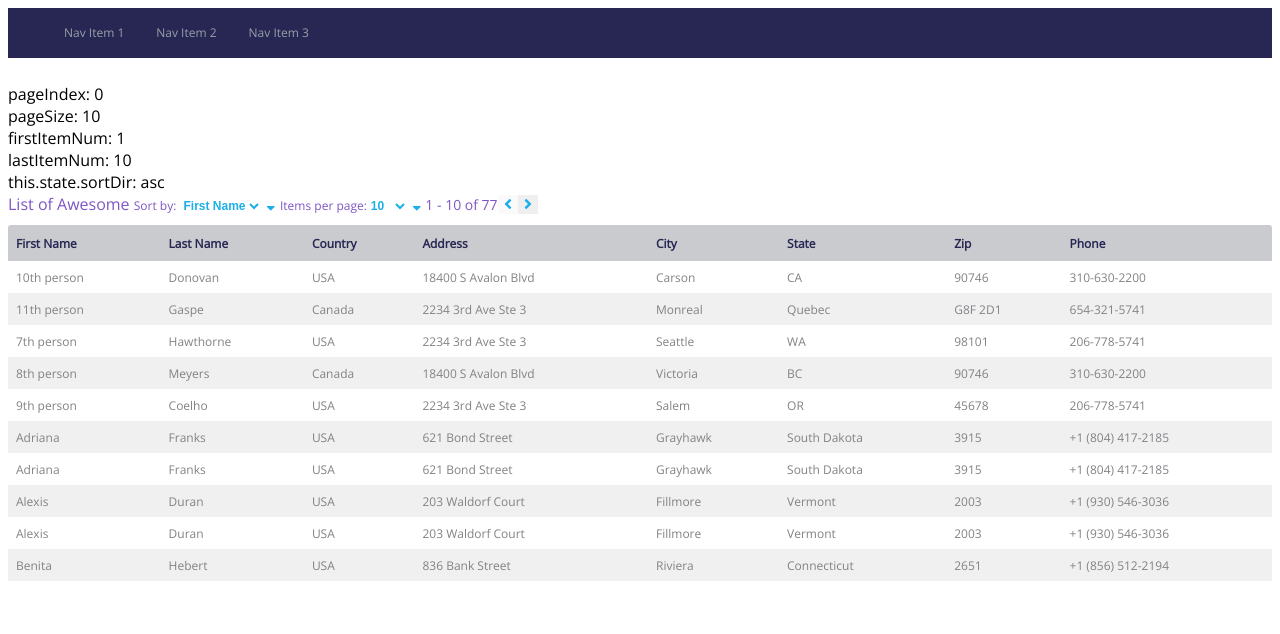
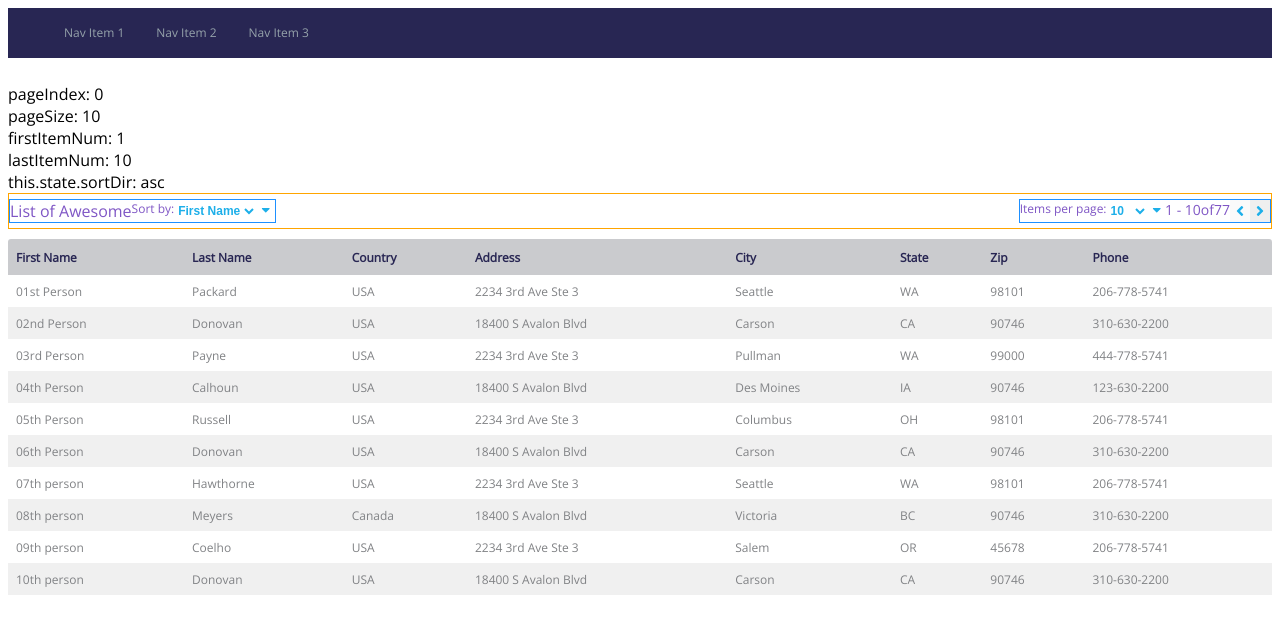
Before and after one commit to rickets100/react-pagination, a React app: page / in a window 1280 px wide. Built offline with nearby package versions, Linux system fonts and the light colour scheme.

Commit message:
changed data slightly to verify sorting works; beginning styling of pagination controls

```diff
--- a/bin/sample-data.js
+++ b/bin/sample-data.js
@@ -1,34 +1,5 @@
 /*
-let userData = [{
-  firstName: 'First Person',
-  lastName: 'Borgetti',
-  country: 'USA',
-  address: '2234 3rd Ave Ste 3',
-  city: 'Seattle',
-  state: 'WA',
-  zip: '98101',
-  phone: '206-778-5741'
-},
-{
-  firstName: 'Second Person',
-  lastName: 'Donovan',
-  country: 'USA',
-  address: '18400 S Avalon Blvd',
-  city: 'Carson',
-  state: 'CA',
-  zip: '90746',
-  phone: '310-630-2200'
-},
-{
-  firstName: 'Third Person',
-  lastName: 'Payne',
-  country: 'USA',
-  address: '2234 3rd Ave Ste 3',
-  city: 'Pullman',
-  state: 'WA',
-  zip: '99000',
-  phone: '444-778-5741'
-},
+let userData = [
 {
   firstName: 'Fourth Person',
   lastName: 'Calhoun',
@@ -39,97 +10,96 @@ let userData = [{
   zip: '90746',
   phone: '123-630-2200'
 }]
-
 */
 
 let userData = [
   {
-    firstName: 'First Person',
+    firstName: '01st Person',
     lastName: 'Packard',
     country: 'USA',
     address: '2234 3rd Ave Ste 3',
     city: 'Seattle',
     state: 'WA',
-    zip: '98101',
+    zip: 98101,
     phone: '206-778-5741'
   },
   {
-    firstName: 'Second Person',
+    firstName: '02nd Person',
     lastName: 'Donovan',
     country: 'USA',
     address: '18400 S Avalon Blvd',
     city: 'Carson',
     state: 'CA',
-    zip: '90746',
+    zip: 90746,
     phone: '310-630-2200'
   },
   {
-    firstName: 'Third Person',
+    firstName: '03rd Person',
     lastName: 'Payne',
     country: 'USA',
     address: '2234 3rd Ave Ste 3',
     city: 'Pullman',
     state: 'WA',
-    zip: '99000',
+    zip: 99000,
     phone: '444-778-5741'
   },
   {
-    firstName: 'Fourth Person',
+    firstName: '04th Person',
     lastName: 'Calhoun',
     country: 'USA',
     address: '18400 S Avalon Blvd',
     city: 'Des Moines',
     state: 'IA',
-    zip: '90746',
+    zip: 90746,
     phone: '123-630-2200'
   },
   {
-    firstName: 'Fifth Person',
+    firstName: '05th Person',
     lastName: 'Russell',
     country: 'USA',
     address: '2234 3rd Ave Ste 3',
     city: 'Columbus',
     state: 'OH',
-    zip: '98101',
+    zip: 98101,
     phone: '206-778-5741'
   },
   {
-    firstName: 'Sixth Person',
+    firstName: '06th Person',
     lastName: 'Donovan',
     country: 'USA',
     address: '18400 S Avalon Blvd',
     city: 'Carson',
     state: 'CA',
-    zip: '90746',
+    zip: 90746,
     phone: '310-630-2200'
   },
-    {firstName: '7th person',
+    {firstName: '07th person',
     lastName: 'Hawthorne',
     country: 'USA',
     address: '2234 3rd Ave Ste 3',
     city: 'Seattle',
     state: 'WA',
-    zip: '98101',
+    zip: 98101,
     phone: '206-778-5741'
   },
   {
-    firstName: '8th person',
+    firstName: '08th person',
     lastName: 'Meyers',
     country: 'Canada',
     address: '18400 S Avalon Blvd',
     city: 'Victoria',
     state: 'BC',
-    zip: '90746',
+    zip: 90746,
     phone: '310-630-2200'
   },
   {
-    firstName: '9th person',
+    firstName: '09th person',
     lastName: 'Coelho',
     country: 'USA',
     address: '2234 3rd Ave Ste 3',
     city: 'Salem',
     state: 'OR',
-    zip: '45678',
+    zip: 45678,
     phone: '206-778-5741'
   },
   {
@@ -139,7 +109,7 @@ let userData = [
     address: '18400 S Avalon Blvd',
     city: 'Carson',
     state: 'CA',
-    zip: '90746',
+    zip: 90746,
     phone: '310-630-2200'
   },
   {
@@ -149,7 +119,7 @@ let userData = [
     address: '2234 3rd Ave Ste 3',
     city: 'Monreal',
     state: 'Quebec',
-    zip: 'G8F 2D1',
+    zip: 45678,
     phone: '654-321-5741'
   },
   {
@@ -793,23 +763,23 @@ let userData = [
     phone: "+1 (843) 542-2343"
   },
   {
-    firstName: 'Next-to-Last Person',
+    firstName: 'ZZ Next-to-Last Person',
     lastName: 'Price',
     country: 'USA',
     address: '2234 3rd Ave Ste 3',
     city: 'Seattle',
     state: 'WA',
-    zip: '98101',
+    zip: 98101,
     phone: '206-778-5741'
   },
   {
-    firstName: 'Last Person',
+    firstName: 'ZZZ Last Person',
     lastName: 'Donovan',
     country: 'USA',
     address: '18400 S Avalon Blvd',
     city: 'Carson',
     state: 'CA',
-    zip: '90746',
+    zip: 90746,
     phone: '310-630-2200'
   }
 ];
--- a/src/components/table.js
+++ b/src/components/table.js
@@ -12,8 +12,8 @@ class Table extends Component {
 
     this.onChangeItemsPerPage = this.onChangeItemsPerPage.bind(this)
     this.onChangeSort = this.onChangeSort.bind(this)
-    this.pageBack = this.pageBack.bind(this)
-    this.pageForward = this.pageForward.bind(this)
+    this.onPageBack = this.onPageBack.bind(this)
+    this.onPageForward = this.onPageForward.bind(this)
 
     let {data, fields, headers, increments, pageIndex, pageSize, sortOn, sortDir} = this.props
     let firstItemNum, lastItemNum
@@ -124,10 +124,11 @@ class Table extends Component {
 
 
   /**
-   * boundPageIndex - this limits the page index to no more than the total number of pages, and no less than the first page
+   * boundPageIndex - this limits the page index to no more than the total number of
+   * pages, and no less than the first page
    *
    * @param  {Number}   val a page index
-   * @return {Number}     a page index
+   * @return {Number}       a page index
    */
   boundPageIndex(val) {
     return Math.min(this.numberOfPages, Math.max(0, val))
@@ -202,12 +203,12 @@ class Table extends Component {
     this.updateState()
   }
 
-  pageBack() {
+  onPageBack() {
     this.state.pageIndex = this.boundPageIndex(this.state.pageIndex - 1)
     this.updateState()
   }
 
-  pageForward() {
+  onPageForward() {
     this.state.pageIndex = this.boundPageIndex(this.state.pageIndex + 1)
     this.updateState()
   }
@@ -238,7 +239,6 @@ class Table extends Component {
     }
     let tableHeaderData = <tr key="table-header">{headerCells}</tr>
 
-
     // ========== FORMULATE ROWS ==========
     let tableRowData = page.map((obj, i) => {
       let cells = []
@@ -261,21 +261,27 @@ class Table extends Component {
         this.state.sortDir: {this.state.sortDir}<br/>
         <div className="pagination">
           <div className="container">
+            <div className="left-controls">
               <span className ="list-header">List of Awesome </span>
               <label htmlFor="sort-type" className="sort-type-label">Sort by: </label>
               <select id="sort-type" className="sort-type" value={this.state.fields.indexOf(this.state.sortOn)} onChange={this.onChangeSort}>
                 {sortOptions}
               </select>
               <i className="fas fa-sort-down fa-fw arrow"></i>
+            </div>
+
+            <div className="right-controls">
               <label htmlFor="per-page" className="per-page-label">Items per page:</label>
               <select id="per-page" className="per-page" value={this.state.pageSize} onChange={this.onChangeItemsPerPage}>
               {incrementOptions}
               </select>
-
               <i className="fas fa-sort-down fa-fw arrow"></i>
               <span className="page-range">{this.state.firstItemNum} - {this.state.lastItemNum}</span><span>  of </span><span>{this.numberOfItems}</span>
-            <button onClick={this.pageBack} disabled={!this.hasPreviousPage}><i id="prev-arrow" className="fas fa-angle-left arrow page-arrow"></i></button>
-            <button onClick={this.pageForward} disabled={!this.hasNextPage}><i id="next-arrow" className="fas fa-angle-right arrow page-arrow"></i></button>
+
+              <button onClick={this.onPageBack} disabled={!this.hasPreviousPage}><i id="prev-arrow" className="fas fa-angle-left arrow page-arrow"></i></button>
+              <button onClick={this.onPageForward} disabled={!this.hasNextPage}><i id="next-arrow" className="fas fa-angle-right arrow page-arrow"></i></button>
+            </div>
+
 
           </div>
         </div>
--- a/src/components/table.scss
+++ b/src/components/table.scss
@@ -49,6 +49,26 @@
 .pagination {
   font-size: .875rem;
   color: $purple-labels;
+  display: flex;
+
+  .container {
+    border: 1px solid orange;
+    display: flex;
+    flex-wrap: nowrap;
+    justify-content: space-between;
+    width: 100%;
+
+    .left-controls {
+      border: 1px solid dodgerblue;
+      margin: 5px 0 5px 0;
+      display: flex;
+    }
+    .right-controls {
+      border: 1px solid dodgerblue;
+      margin: 5px 0 5px 0;
+      display: flex;
+    }
+  }
   &.bold {
     font-weight: 700;
   }
@@ -64,6 +84,8 @@
   button {
     border: none;
   }
+
+
 }//pagination
 
 
```
Also changed, not shown: readme.md (added). Lines whose indentation alone changed are shown as unchanged.
